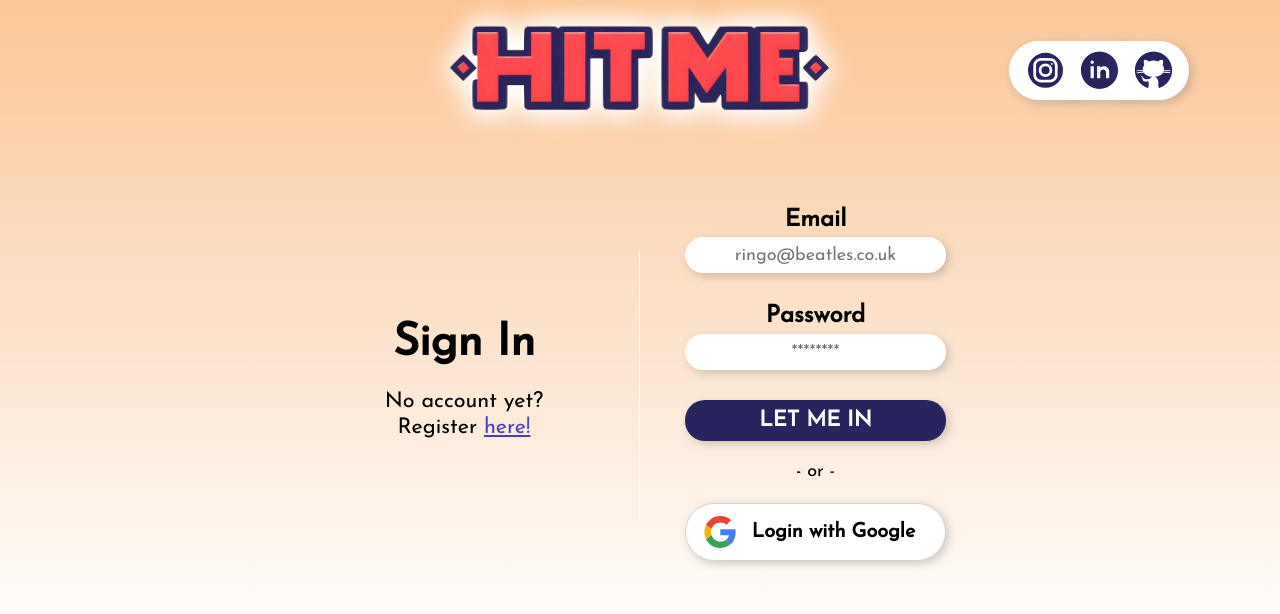
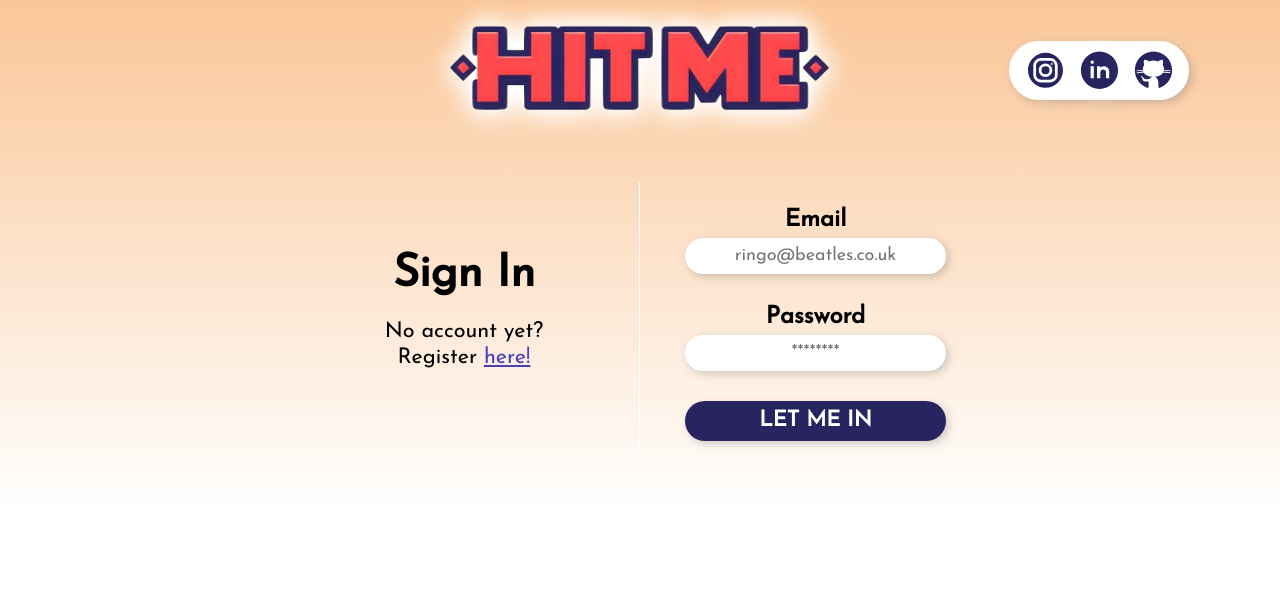
Before and after one commit to andrewgsalmon/hit-me, a React (Create React App) app: page /login in a window 1280 px wide. Shown: the top 614 px of the page. Built offline with nearby package versions, Linux system fonts and the light colour scheme; no server answers.

Commit message:
removed oauth links while testing

```diff
--- a/src/components/LoginForm/LoginForm.js
+++ b/src/components/LoginForm/LoginForm.js
@@ -89,8 +89,8 @@ function LoginForm({ signedIn }) {
           <button type="submit" className={!signedIn ? "login__form-submit" : "login__form-submit login__form-submit--pending"}>
             {!signedIn ? "LET ME IN" : ""}
           </button>
-          <p>- or -</p>
-          <a className='login__oauth' href={`${baseUrl}/auth/google`}>Login with Google</a>
+          {/* <p>- or -</p>
+          <a className='login__oauth' href={`${baseUrl}/auth/google`}>Login with Google</a> */}
         </form>
       </section>
       <ToastContainer />
--- a/src/components/RegisterForm/RegisterForm.js
+++ b/src/components/RegisterForm/RegisterForm.js
@@ -98,8 +98,8 @@ function RegisterForm() {
       <span className="register__login-link">
         Already signed up? Login <a href="./login">here</a>!
       </span>
-      <a className='register__oauth' href={`${baseUrl}/auth/google`}>Sign up with Google</a>
-      <p className="register__divider">- or -</p>
+      {/* <a className='register__oauth' href={`${baseUrl}/auth/google`}>Sign up with Google</a>
+      <p className="register__divider">- or -</p> */}
       <form onSubmit={handleSubmit} className="register__form">
         <div className="register__form--tablet-column">
           <label
```
